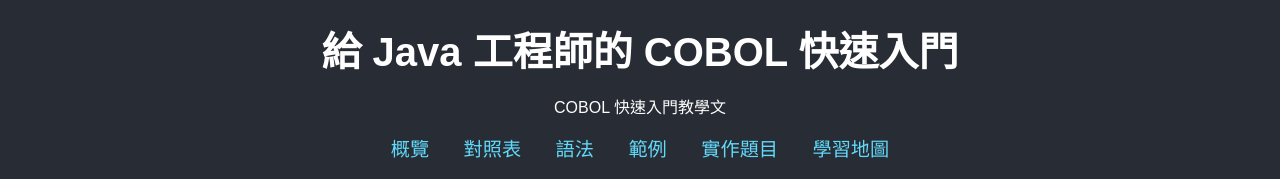
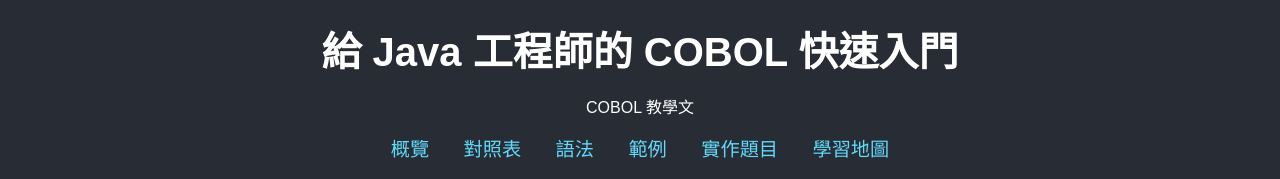
Before and after one commit to saimanwu/cobol-site, a plain HTML site: page index.html in a window 1280 px wide. Shown: the top 179 px of the page. Drawn offline with Linux system fonts and the light colour scheme.

Commit message:
Update index.html

```diff
--- a/index.html
+++ b/index.html
@@ -82,7 +82,7 @@
 
     <header>
         <h1>給 Java 工程師的 COBOL 快速入門</h1>
-        <p>COBOL 快速入門教學文</p>
+        <p>COBOL 教學文</p>
         <nav>
             <a href="#overview">概覽</a>
             <a href="#comparison">對照表</a>
```
